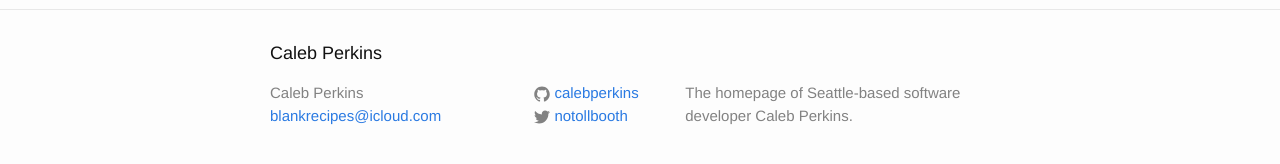
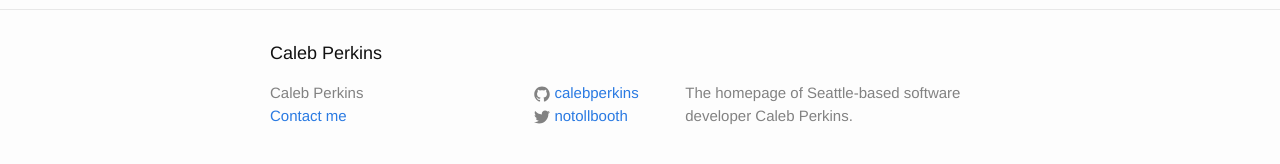
Before and after one commit to calebperkins/calebperkins.github.io, a Jekyll site: the page built from about.md, in a window 1280 px wide. Shown: the part 239-403 px from the top of the page. Built offline with Jekyll 4.4.1, drawn with Linux system fonts in a browser that asks for light colours.

Commit message:
Use Mailhide

```diff
--- a/_config.yml
+++ b/_config.yml
@@ -1,6 +1,5 @@
 # Site settings
 title: Caleb Perkins
-email: blankrecipes@icloud.com
 description: > # this means to ignore newlines until "baseurl:"
   The homepage of Seattle-based software developer Caleb Perkins.
 baseurl: "" # the subpath of your site, e.g. /blog/
--- a/_includes/footer.html
+++ b/_includes/footer.html
@@ -8,7 +8,7 @@
       <div class="footer-col  footer-col-1">
         <ul class="contact-list">
           <li>{{ site.title }}</li>
-          <li><a href="mailto:{{ site.email }}">{{ site.email }}</a></li>
+          <li><a href="http://www.google.com/recaptcha/mailhide/d?k=01qqzYDiT0PLUaLpvzvrZAmQ==&amp;c=FQKH8csD8FxxFcDFFpeCTM92Q_SaI2TC6DWvhjvs-jM=" onclick="window.open('http://www.google.com/recaptcha/mailhide/d?k\07501qqzYDiT0PLUaLpvzvrZAmQ\75\75\46c\75FQKH8csD8FxxFcDFFpeCTM92Q_SaI2TC6DWvhjvs-jM\075', '', 'toolbar=0,scrollbars=0,location=0,statusbar=0,menubar=0,resizable=0,width=500,height=300'); return false;" title="Reveal this e-mail address">Contact me</a></li>
         </ul>
       </div>
 
```
